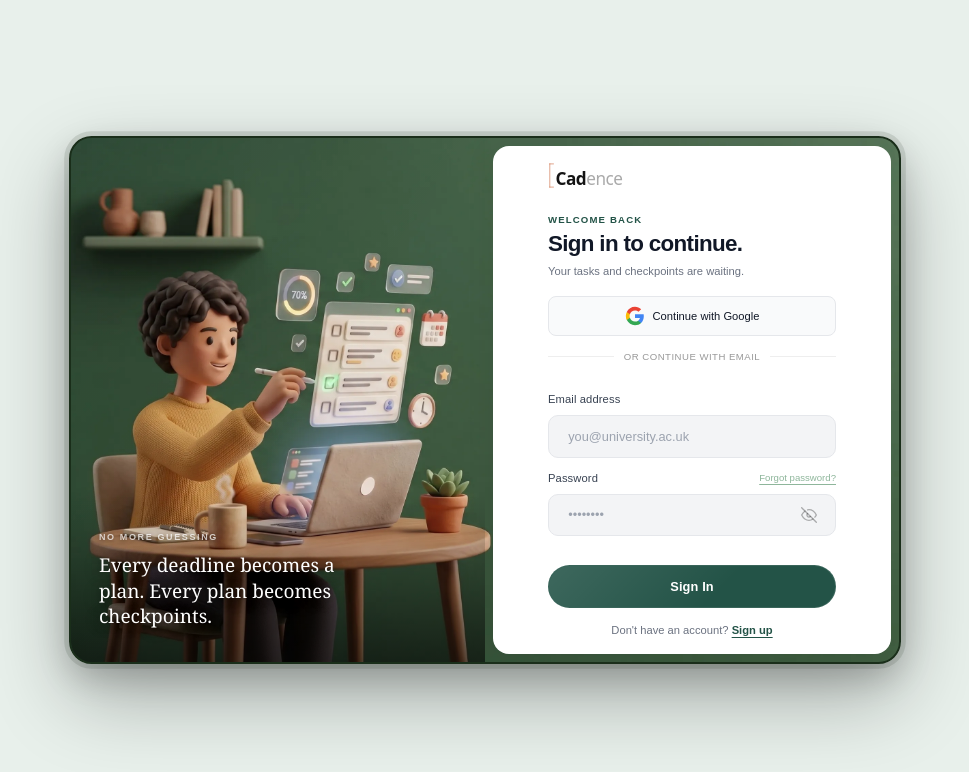
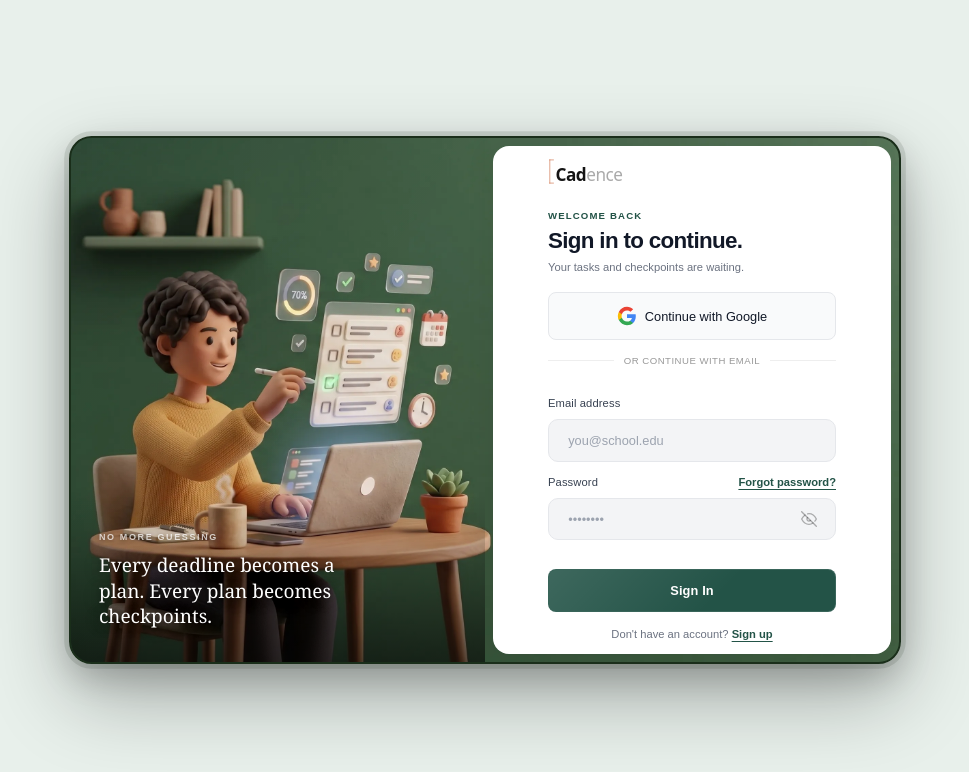
Before and after one commit to oyeludeelijah/Cadence, a React (Vite) app: page /auth in a window 1280 px wide. Shown: the top 772 px of the page, without its empty margins (155-1124 px from the left). Built offline with nearby package versions, Linux system fonts and the light colour scheme; no server answers; a web font is replaced by a local one.

Commit message:
add auth page and settings page styling

```diff
--- a/src/index.css
+++ b/src/index.css
@@ -1767,38 +1767,47 @@ input, select, textarea {
 .auth-right .alert-danger  { background: #fef2f2; border-color: #fca5a5; color: #b91c1c; }
 .auth-right .alert-success { background: #f0fdf4; border-color: #86efac; color: #15803d; }
 
-/* Submit button — full-width pill */
+/* Submit button — matches standard app button radius and height */
 .auth-submit {
   width: 100%;
-  padding: 13px var(--s4) !important;
+  padding: var(--s2) var(--s4) !important;
   font-size: var(--text-base) !important;
   font-weight: 600 !important;
-  border-radius: var(--r-pill) !important;
+  border-radius: var(--r-md) !important;
   letter-spacing: 0.01em;
 }
 
-/* ── Mobile: stack vertically ─────────────────────────────────────────────── */
+.auth-forgot-link:hover {
+  color: var(--accent-hover) !important;
+}
+
+/* ── Mobile: clean card presentation without grey band ────────────────────── */
 @media (max-width: 768px) {
-  .auth-layout { padding: 0; background: #e8f0eb; }
+  .auth-layout {
+    padding: var(--s4);
+    background: #e8f0eb;
+    display: flex;
+    align-items: center;
+    justify-content: center;
+  }
   .auth-device-frame {
     grid-template-columns: 1fr;
-    grid-template-rows: 180px 1fr;
-    border-radius: 0;
+    grid-template-rows: 1fr;
+    border-radius: 20px;
     border: none;
-    box-shadow: none;
+    box-shadow: 0 4px 24px rgba(0, 0, 0, 0.08);
     height: auto;
-    min-height: 100vh;
-    background-image: none; /* remove background image from full frame on mobile */
-    background: #e8f0eb;
+    min-height: unset;
+    background-image: none;
+    background: transparent;
+    max-width: 420px;
   }
   .auth-left {
-    background-image: url('/auth-bg.png');
-    background-size: cover;
-    background-position: center;
+    display: none;
   }
   .auth-right {
-    padding: 24px 16px;
-    margin: 16px;
+    padding: 24px 20px;
+    margin: 0;
     background: #ffffff;
     border-radius: 20px;
     box-shadow: 0 4px 20px rgba(0, 0, 0, 0.05);
--- a/src/pages/AuthPage.jsx
+++ b/src/pages/AuthPage.jsx
@@ -189,12 +189,12 @@ function AuthPage() {
                   alignItems: 'center',
                   justifyContent: 'center',
                   gap: '8px',
-                  padding: '8.8px',
-                  borderRadius: '8px',
+                  padding: 'var(--s2) var(--s4)',
+                  borderRadius: 'var(--r-md)',
                   border: '1px solid #e5e7eb',
                   background: '#f9fafb',
                   color: '#111827',
-                  fontSize: '11.2px',
+                  fontSize: 'var(--text-base)',
                   fontWeight: 500,
                   cursor: 'pointer',
                   marginBottom: '12.8px',
@@ -231,7 +231,7 @@ function AuthPage() {
                     setEmail(e.target.value)
                     if (message) setMessage(null)
                   }}
-                  placeholder="you@university.ac.uk"
+                  placeholder="you@school.edu"
                   autoComplete="email"
                   disabled={loading}
                 />
@@ -291,7 +291,7 @@ function AuthPage() {
                   setEmail(e.target.value)
                   if (message) setMessage(null)
                 }}
-                placeholder="you@university.ac.uk"
+                placeholder="you@school.edu"
                 autoComplete="email"
                 disabled={loading}
               />
@@ -312,7 +312,8 @@ function AuthPage() {
                   <button
                     type="button"
                     onClick={() => { setMode('forgot'); setMessage(null) }}
-                    style={{ background: 'none', border: 'none', cursor: 'pointer', color: 'var(--text-3)', fontWeight: 400, fontSize: 'var(--text-xs)', padding: 0, textDecoration: 'underline', textUnderlineOffset: '3px' }}
+                    className="auth-forgot-link"
+                    style={{ background: 'none', border: 'none', cursor: 'pointer', color: 'var(--accent)', fontWeight: 600, fontSize: 'var(--text-sm)', padding: 0, textDecoration: 'underline', textUnderlineOffset: '3px' }}
                   >
                     Forgot password?
                   </button>
--- a/src/pages/SettingsPage.jsx
+++ b/src/pages/SettingsPage.jsx
@@ -1,11 +1,9 @@
 import { useState, useEffect } from 'react'
 import { supabase } from '../supabaseClient'
 import { useAuth } from '../hooks/useAuth'
-import { useTheme } from '../hooks/useTheme'
 
 export default function SettingsPage() {
   const { user } = useAuth()
-  const { theme, toggle } = useTheme()
   const defaultHours = { start: 9, end: 21 }
   const [workingHours, setWorkingHours] = useState(user?.user_metadata?.working_hours || defaultHours)
   const [isSaving, setIsSaving] = useState(false)
@@ -75,8 +73,15 @@ export default function SettingsPage() {
   }
 
   return (
-    <div style={{ maxWidth: '700px', margin: '0 auto', padding: 'var(--s8) var(--s4)' }}>
-      <h1 style={{ fontSize: 'var(--text-3xl)', fontWeight: 700, marginBottom: 'var(--s8)' }}>Settings</h1>
+    <div style={{ maxWidth: 'var(--container-max)', margin: '0 auto', paddingBottom: 'var(--s8)' }}>
+      <header style={{ marginBottom: 'var(--s6)', paddingBottom: 'var(--s4)', borderBottom: '1px solid var(--border)' }}>
+        <div>
+          <p className="section-eyebrow" style={{ marginBottom: '6px' }}>Preferences</p>
+          <h1 style={{ fontSize: 'clamp(22px, 3vw, 32px)', fontWeight: 800, letterSpacing: '-0.03em', color: 'var(--text)', lineHeight: 1.1 }}>
+            Settings
+          </h1>
+        </div>
+      </header>
 
       {/* 1. Working Hours */}
       <section className="glass" style={{ padding: 'var(--s6)', borderRadius: 'var(--r-xl)', marginBottom: 'var(--s6)' }}>
@@ -121,26 +126,7 @@ export default function SettingsPage() {
         </button>
       </section>
 
-      {/* 2. Theme Preference */}
-      <section className="glass" style={{ padding: 'var(--s6)', borderRadius: 'var(--r-xl)', marginBottom: 'var(--s6)' }}>
-        <h2 style={{ fontSize: 'var(--text-xl)', fontWeight: 600, marginBottom: 'var(--s2)' }}>Appearance</h2>
-        <p style={{ color: 'var(--text-2)', fontSize: 'var(--text-sm)', marginBottom: 'var(--s4)' }}>
-          Toggle your light/dark mode preference. The system handles system preference automatically if not explicitly set.
-        </p>
-
-        <button
-          className="btn-primary"
-          onClick={toggle}
-          style={{
-            background: 'var(--glass-border)',
-            color: 'var(--text)'
-          }}
-        >
-          {theme === 'dark' ? '☀️ Switch to Light Mode' : '🌙 Switch to Dark Mode'}
-        </button>
-      </section>
-
-      {/* 3. Account & Data Management */}
+      {/* 2. Account & Data Management */}
       <section className="glass" style={{ padding: 'var(--s6)', borderRadius: 'var(--r-xl)', marginBottom: 'var(--s6)', borderTop: '2px solid rgba(239,68,68,0.2)' }}>
         <h2 style={{ fontSize: 'var(--text-xl)', fontWeight: 600, marginBottom: 'var(--s2)', color: 'var(--danger)' }}>Data & Privacy</h2>
         <p style={{ color: 'var(--text-2)', fontSize: 'var(--text-sm)', marginBottom: 'var(--s4)' }}>
```
